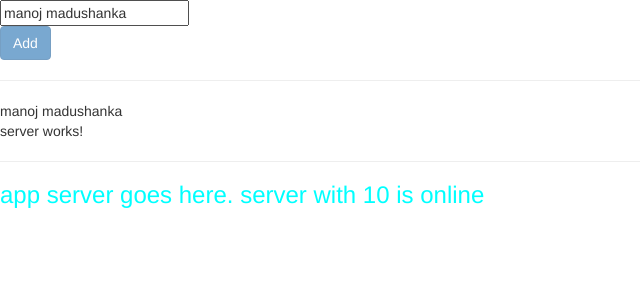
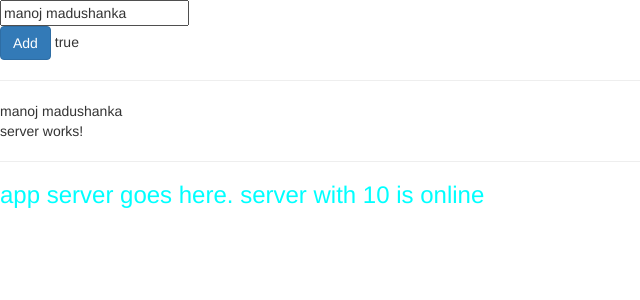
Before and after one commit to manoj1995madushanka/udemy_angular, an Angular app: page / in a window 1280 px wide. Shown: the top 300 px of the page, without its empty margins (0-640 px from the left). Built offline with nearby package versions, Linux system fonts and the light colour scheme.

Commit message:
property binding

```diff
--- a/src/app/app.component.html
+++ b/src/app/app.component.html
@@ -1,8 +1,8 @@
 <input type="text" [(ngModel)]="name">
 <br>
 <!--property binding-->
-<button class="btn btn-primary" [disabled]="allowServer">Add</button>
-
+<button class="btn btn-primary" [disabled]="!allowServer">Add</button>
+{{allowServer}}
 <hr>
 {{name}}
 <app-server></app-server>
```
